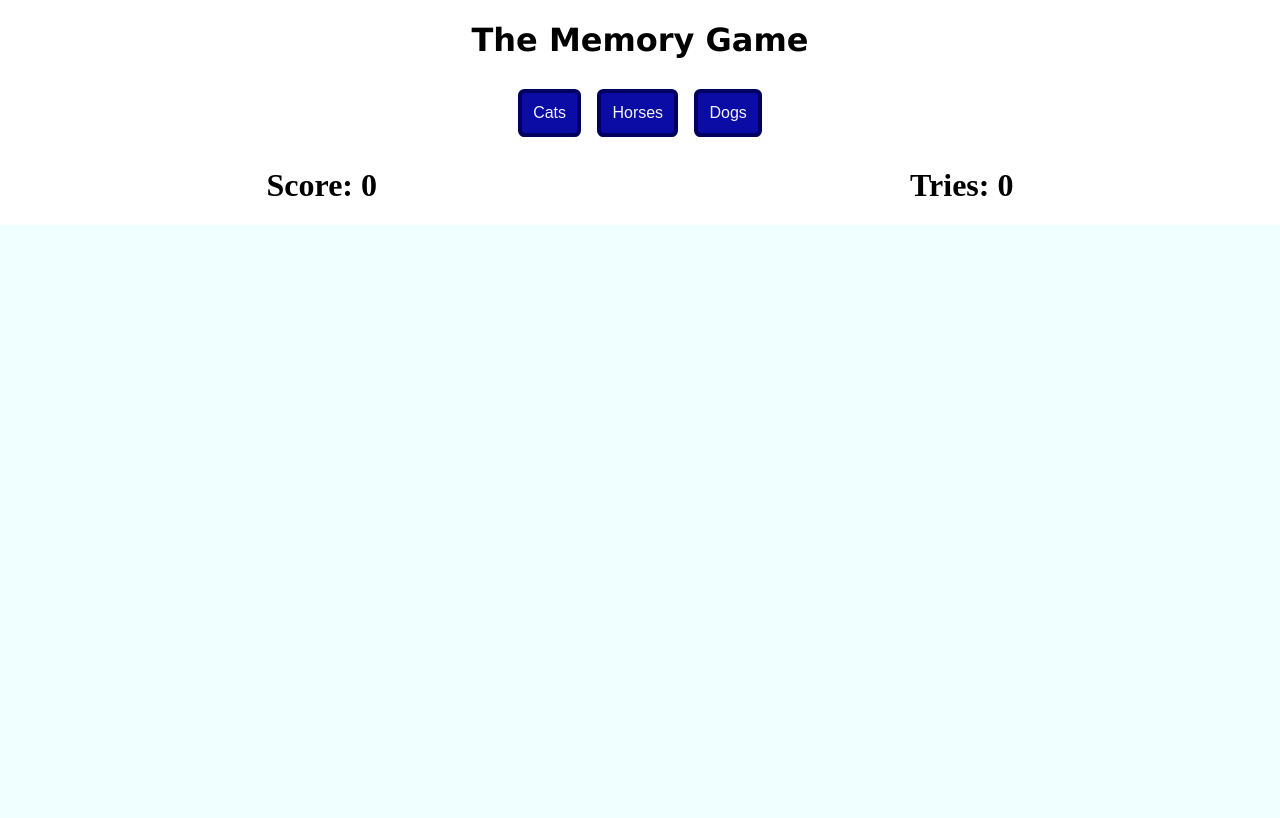
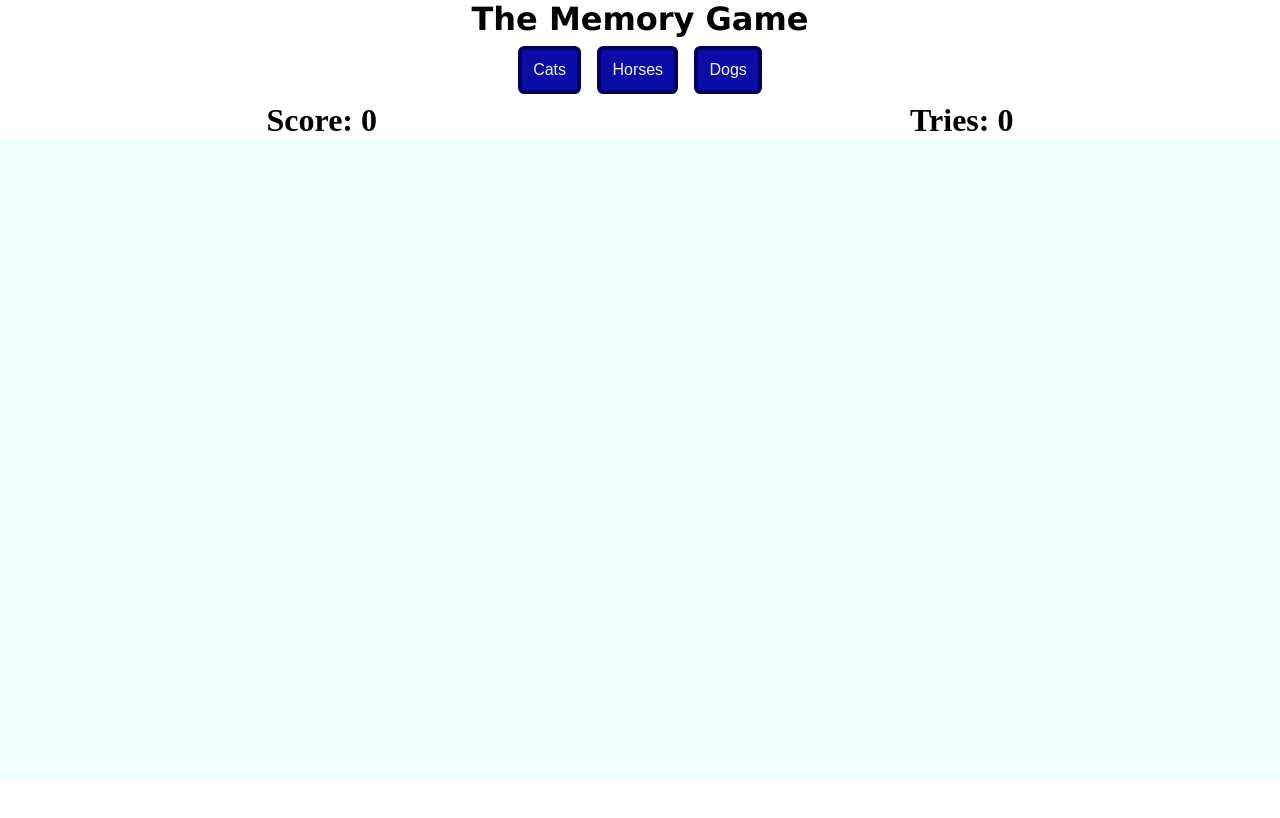
Before and after one commit to EmmaOlsson/Kunskapskontroll3-grupp-11, a plain HTML site: page index.html in a window 1280 px wide. Drawn offline with Linux system fonts and the light colour scheme.

Commit message:
Update style.css

```diff
--- a/style.css
+++ b/style.css
@@ -1,6 +1,7 @@
-body {
-  padding: 0;
-  margin: 0;
+* {
+    padding: 0;
+    margin: 0;
+    box-sizing: border-box;
 }
 main {
   background-color: azure;
@@ -29,6 +30,7 @@ header {
   grid-template-columns: repeat(6, minmax(5rem, 16%));
   grid-template-rows: repeat(4, repeat(minmax(1fr, 8rem)));
   gap: calc(10px + 1%);
+  padding: 1rem;
 }
 .top-container button {
   background-color: rgb(11, 11, 165);
```
